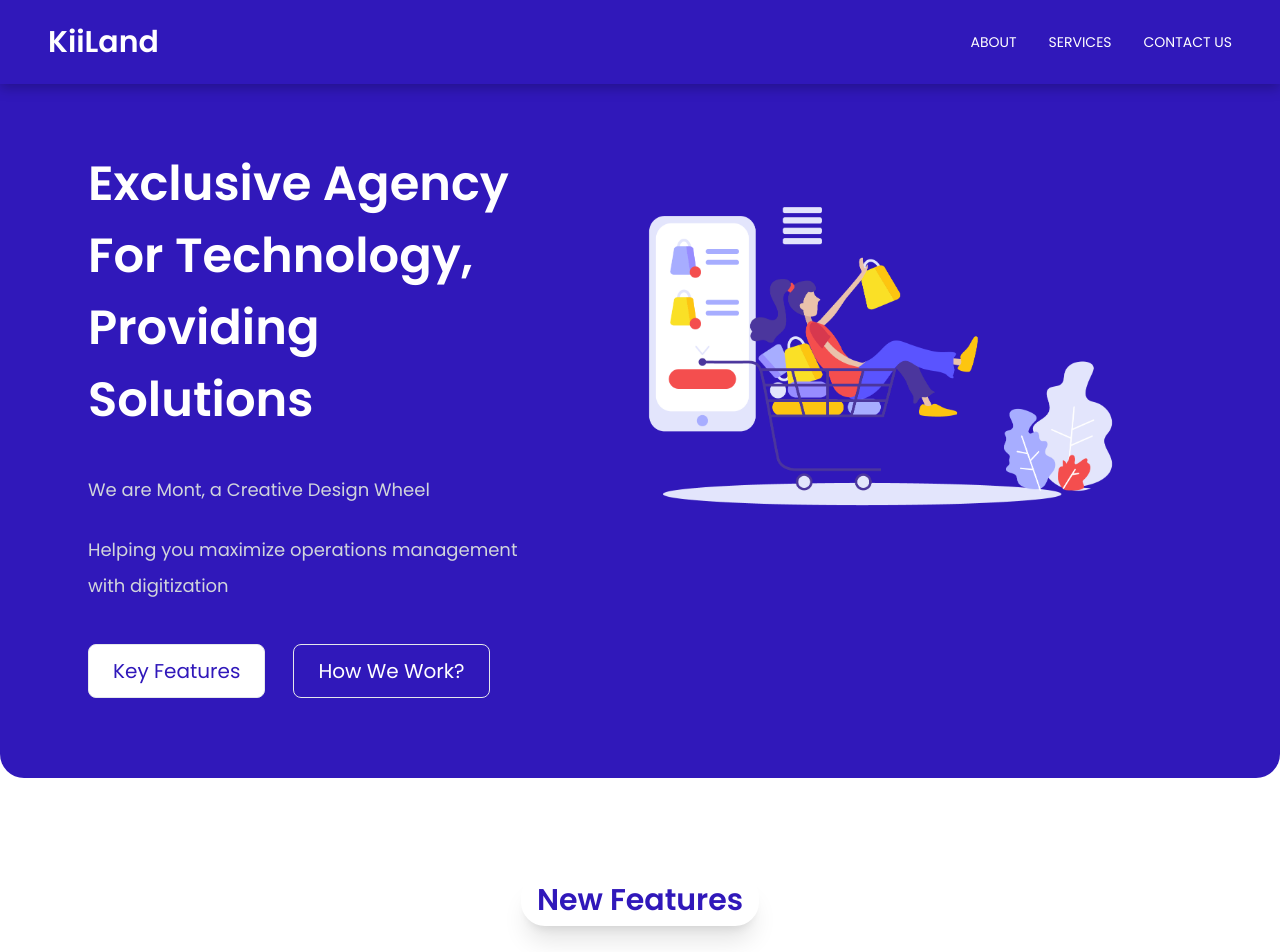
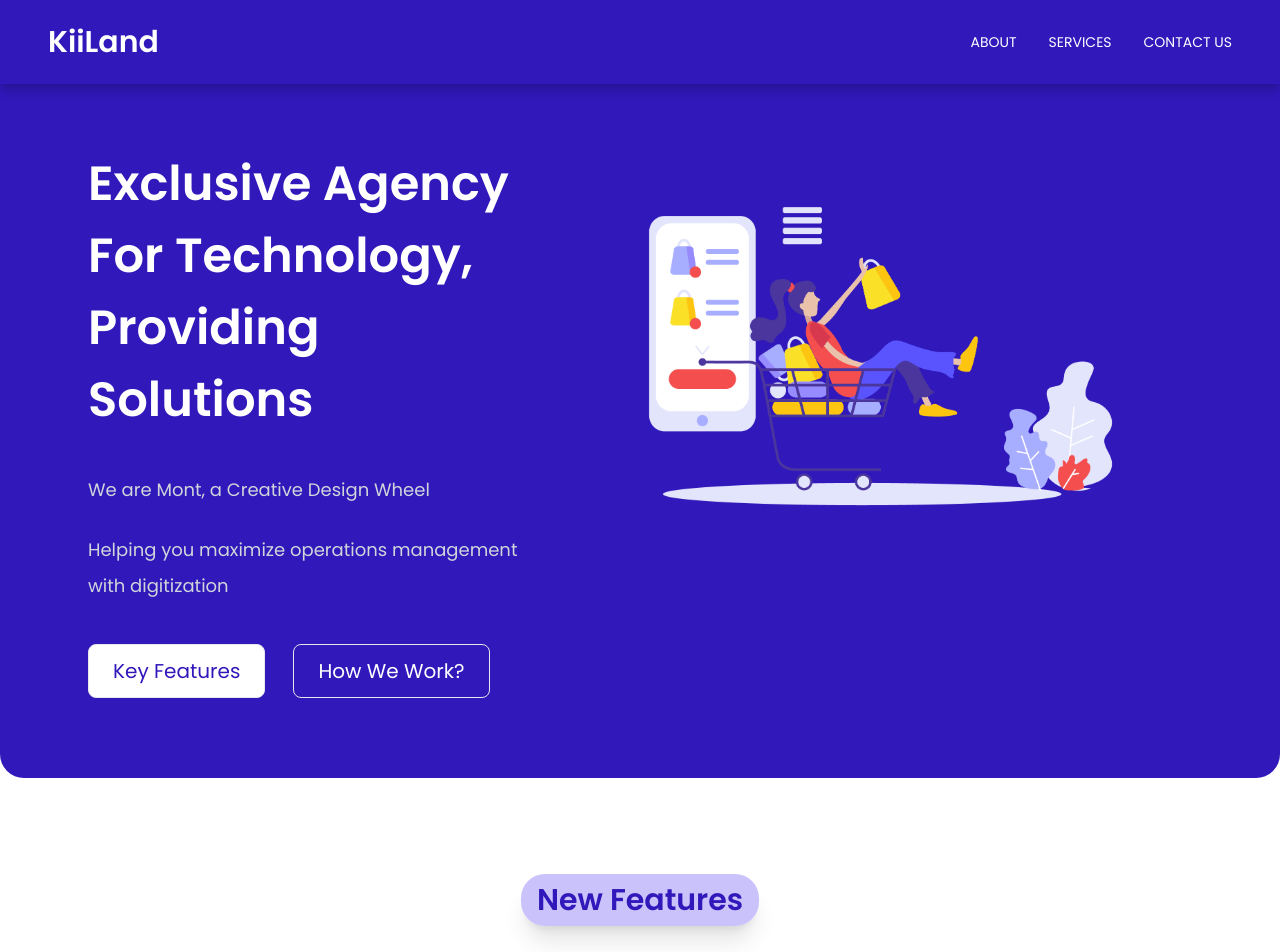
Before and after one commit to bravo-stack/Tailwind-Landing-Page, a React (Create React App) app: page / in a window 1280 px wide. Shown: the top 952 px of the page. Built offline with nearby package versions, Linux system fonts and the light colour scheme.

Commit message:
removed the navlink class

```diff
--- a/src/index.css
+++ b/src/index.css
@@ -29,14 +29,6 @@ code {
   --primary-color-light: rgb(120, 132, 204);
 }
 
-.my-link:hover {
-  color: #ffcd38;
-}
-
-.my-link > a:active {
-  color: #e58800;
-}
-
 .my-box-shadow {
   box-shadow: 0 .25rem .75rem rgba(0,0,0,.25);
 }
@@ -61,6 +53,10 @@ code {
   background-color: var(--primary-color-light);
 }
 
+.label-bg {
+  background-color: var(--primary-color-lte);
+}
+
 .my-bg-blue {
   background-color: var(--primary-color);
 }
```
